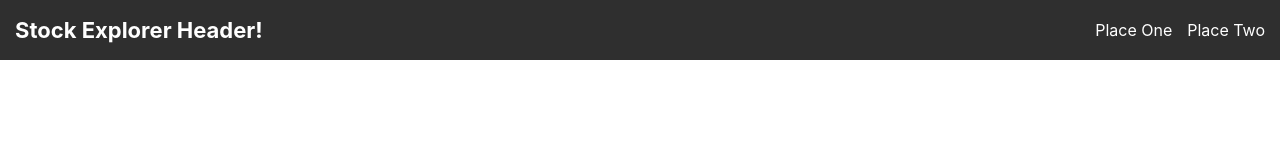
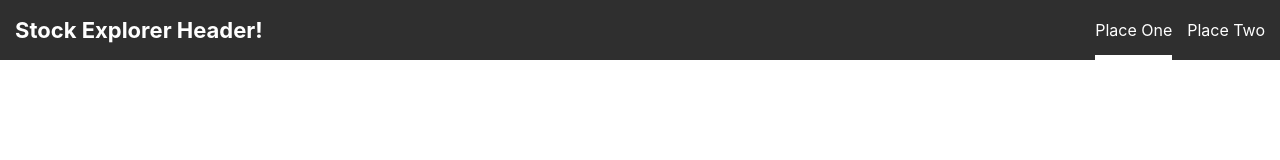
Before and after one commit to Amoroth/react-stock-explorer, a React (Create React App) app: page / in a window 1280 px wide. Shown: the top 160 px of the page. Built offline with nearby package versions, Linux system fonts and the light colour scheme.

Commit message:
added highlight to nav link and box-sizing to all elements

```diff
--- a/src/Header/Header.js
+++ b/src/Header/Header.js
@@ -10,7 +10,7 @@ const header = (props) => {
         <h6>Stock Explorer Header!</h6>
       </div>
       <div className={navStyle}>
-        <a href="#">Place One</a>
+        <a href="#" style={{ borderBottom: '5px solid #fff' }}>Place One</a>
         <a href="#">Place Two</a>
       </div>
     </nav>
@@ -20,7 +20,6 @@ const header = (props) => {
 const style = css({
   alignItems: 'center',
   backgroundColor: '#2f2f2f',
-  boxSizing: 'border-box',
   display: 'flex',
   height: 60,
   justifyContent: 'space-between',
@@ -32,17 +31,18 @@ const style = css({
     fontSize: 22,
     margin: '0 15px'
   },
-  'a': {
-  }
 })
 
 const navStyle = css({
-  boxSizing: 'border-box',
+  height: '100%',
   margin: '0 15px',
   'a': {
+    color: '#fff',
+    display: 'inline-block',
+    height: '100%',
+    lineHeight: '60px',
     marginLeft: 15,
     position: 'relative',
-    color: '#fff',
     textDecoration: 'none'
   }
 })
--- a/src/index.css
+++ b/src/index.css
@@ -8,7 +8,6 @@ body {
   -moz-osx-font-smoothing: grayscale;
 }
 
-code {
-  font-family: source-code-pro, Menlo, Monaco, Consolas, "Courier New",
-    monospace;
+* {
+  box-sizing: border-box;
 }
```
